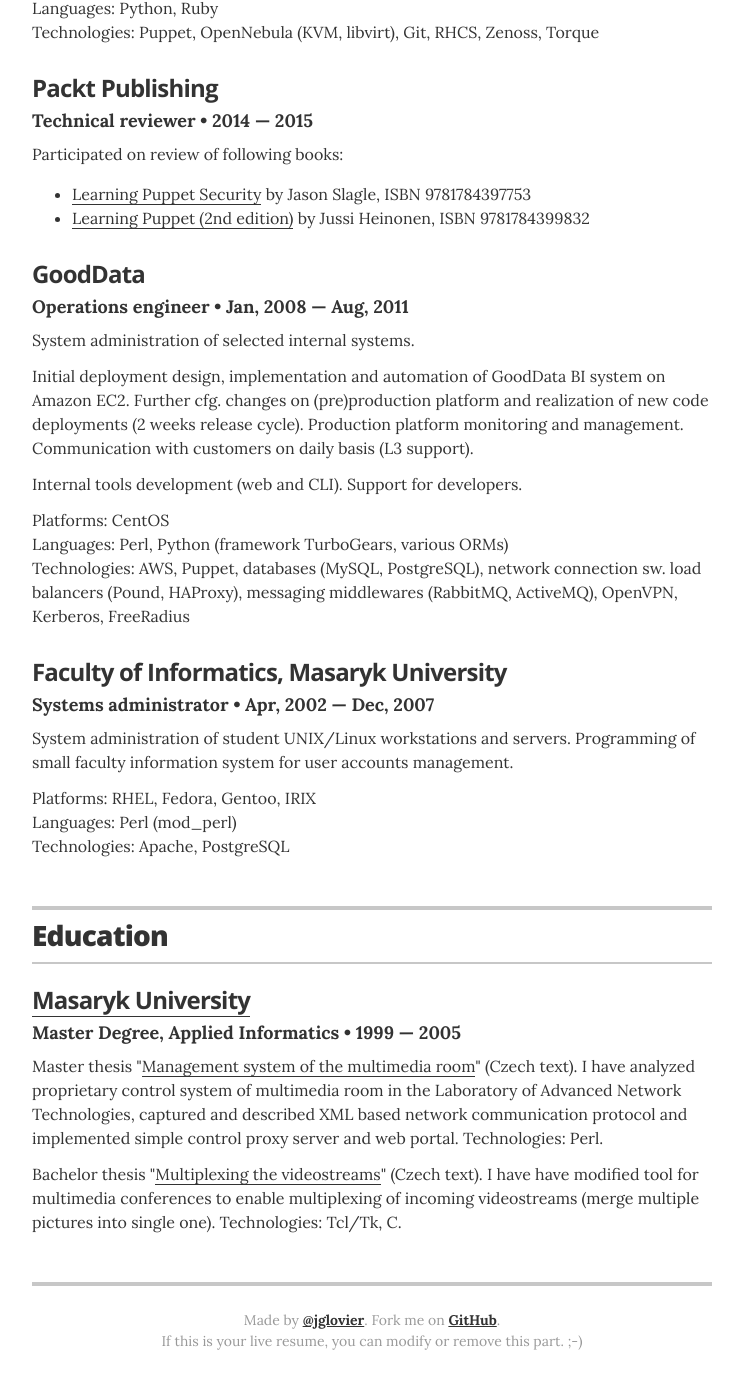
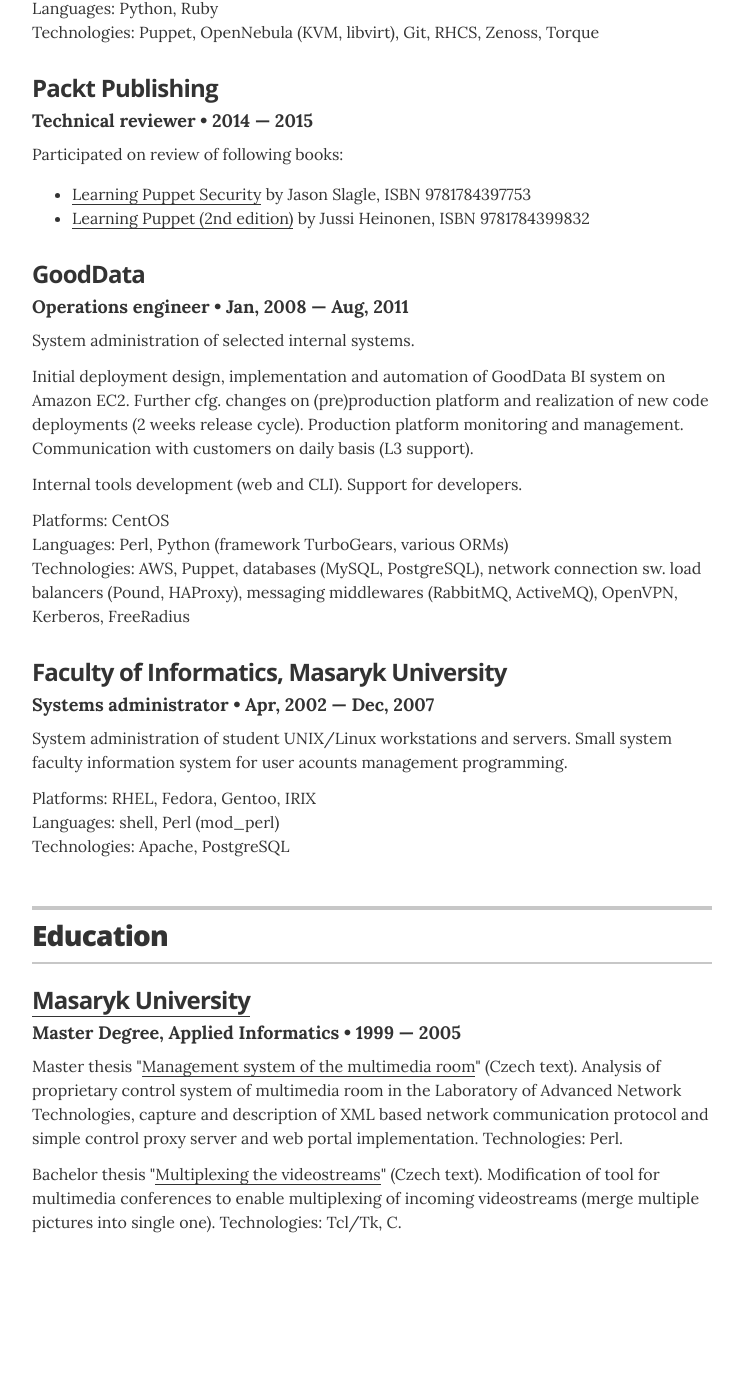
Before and after one commit to al3xhh/ahuertas.github.io, a Jekyll site: the page built from index.html, in a window 1280 px wide and 1400 px high, scrolled down 966 px. Shown: the top 1389 px of the window, without its empty margins (268-1011 px from the left). Built offline with Jekyll 4.4.1, drawn with Linux system fonts in a browser that asks for light colours; after the commit the page ends 2248 px from its top, so only the background shows below that.

Commit message:
Minor changes, fixed theses. Removed footer

```diff
--- a/_layouts/resume.html
+++ b/_layouts/resume.html
@@ -112,12 +112,12 @@
           <h3 class="resume-item-title" itemprop="name">Faculty of Informatics, Masaryk University</h3>
           <h4 class="resume-item-details" itemprop="description">Systems administrator &bull; Apr, 2002 &mdash; Dec, 2007</h4>
           <p class="resume-item-copy">
-            System administration of student UNIX/Linux workstations and servers. Programming of small faculty information system for user accounts management.
+            System administration of student UNIX/Linux workstations and servers. Small system faculty information system for user acounts management programming.
           </p>
 
           <p class="resume-item-copy">
             Platforms: RHEL, Fedora, Gentoo, IRIX<br />
-            Languages: Perl (mod_perl)<br />
+            Languages: shell, Perl (mod_perl)<br />
             Technologies: Apache, PostgreSQL
           </p>
         </div><!-- end of resume-item -->
@@ -139,11 +139,11 @@
           <h4 class="resume-item-details" itemprop="description">Master Degree, Applied Informatics &bull; 1999 &mdash; 2005</h4>
 
 		  <p class="resume-item-copy">Master thesis "<a href="http://is.muni.cz/th/39419/fi_m/">Management system of the multimedia room</a>" (Czech text).
-I have analyzed proprietary control system of multimedia room in the Laboratory of Advanced Network Technologies, captured and described XML based network communication protocol and implemented simple control proxy server and web portal. Technologies:&nbsp;Perl.
+Analysis of proprietary control system of multimedia room in the Laboratory of Advanced Network Technologies, capture and description of XML based network communication protocol and simple control proxy server and web portal implementation. Technologies:&nbsp;Perl.
           </p>
 
           <p class="resume-item-copy">Bachelor thesis "<a href="http://is.muni.cz/th/39419/fi_b/">Multiplexing the videostreams</a>" (Czech text).
-I have have modified tool for multimedia conferences to enable multiplexing of incoming videostreams (merge multiple pictures into single one). Technologies:&nbsp;Tcl/Tk, C.
+Modification of tool for multimedia conferences to enable multiplexing of incoming videostreams (merge multiple pictures into single one). Technologies:&nbsp;Tcl/Tk, C.
           </p>
         </div>
 
@@ -269,10 +269,12 @@
       <!-- end Links -->
       {% endif %}
 
+<!--
       <footer class="page-footer">
         <p class="footer-line">Made by <a href="http://twitter.com/jglovier">@jglovier</a>. Fork me on <a href="https://github.com/jglovier/resume-template">GitHub</a>.</p>
         <p class="footer-line">If this is your live resume, you can modify or remove this part. ;-)</p>
       </footer>
+-->
 
     </div>
 
```
